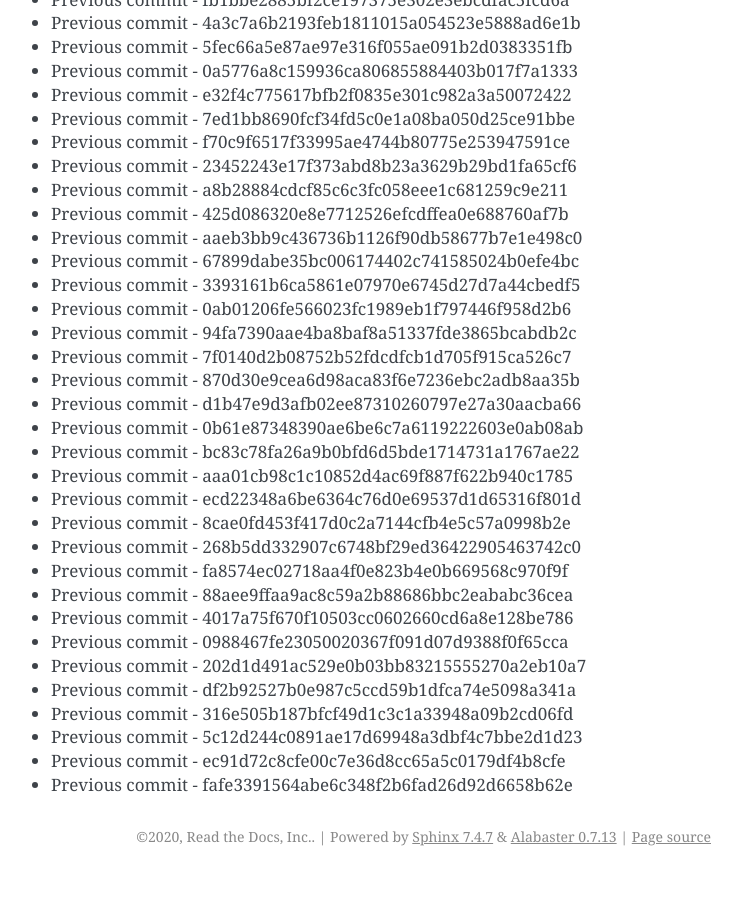
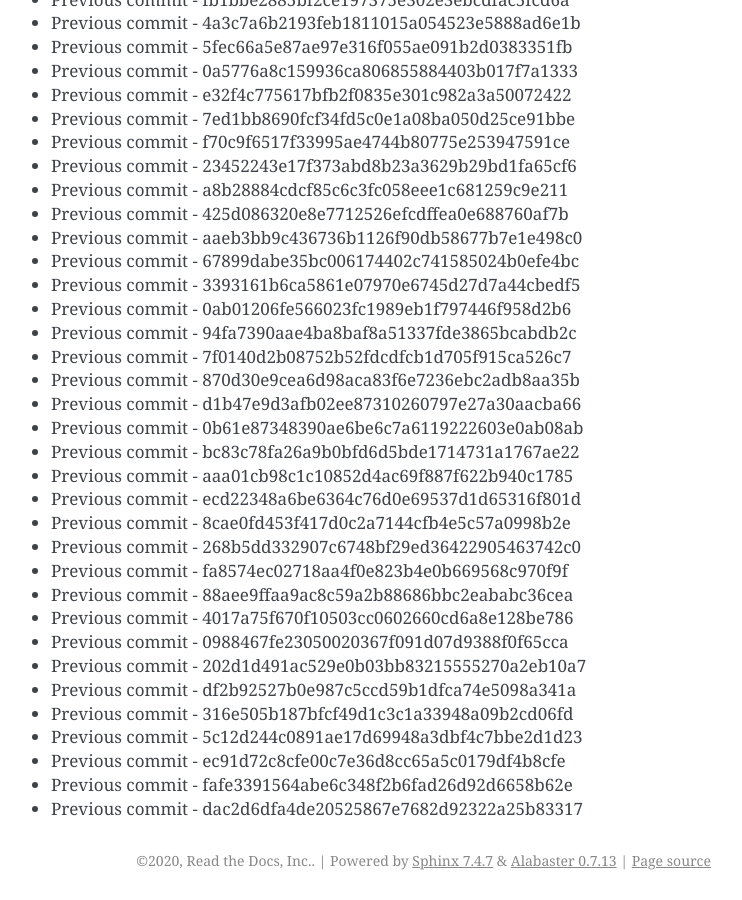
Before and after one commit to readthedocs/rtd-git-stresstest, a Sphinx documentation site: the page built from docs/updates.rst, in a window 1280 px wide and 900 px high, scrolled down 92488 px. Shown: the whole window, without its empty margins (399-1141 px from the left). Built offline with Sphinx 7.4.7, drawn with Linux system fonts in a browser that asks for light colours; before the commit the page ends 93364 px from its top, so only the background shows below that.

Commit message:
Generating commit from previous: dac2d6dfa4de20525867e7682d92322a25b83317

```diff
--- a/docs/updates.rst
+++ b/docs/updates.rst
@@ -3918,3 +3918,4 @@ It can be tested for any performance characteristics.
 * Previous commit - 5c12d244c0891ae17d69948a3dbf4c7bbe2d1d23
 * Previous commit - ec91d72c8cfe00c7e36d8cc65a5c0179df4b8cfe
 * Previous commit - fafe3391564abe6c348f2b6fad26d92d6658b62e
+* Previous commit - dac2d6dfa4de20525867e7682d92322a25b83317
```
